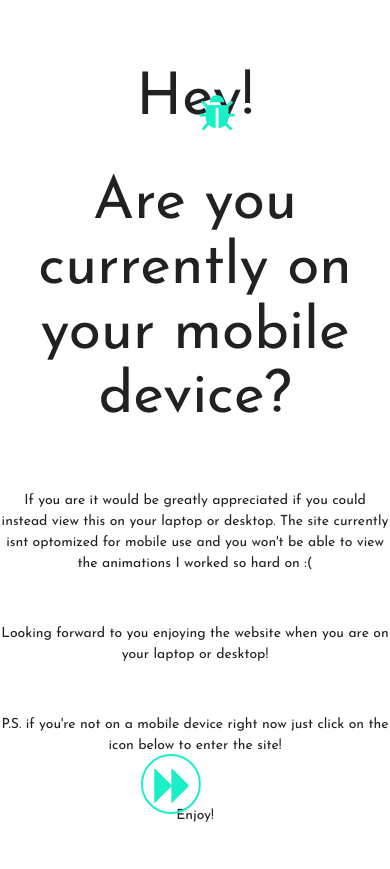
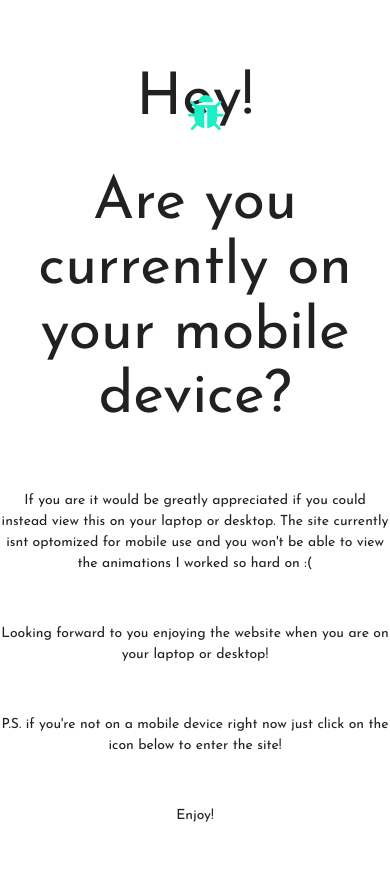
Before and after one commit to s6eskand/personal-website, a Django app: page / in a window 390 px wide. Run offline with Django 3.2, Linux system fonts and the light colour scheme.

Commit message:
making webpage responsive

```diff
--- a/static/css/warningstyle.css
+++ b/static/css/warningstyle.css
@@ -3,8 +3,8 @@
 
 .fa {
 	width: 60px;
-	display: block;
-	text-align: center;
+	/*display: block;
+	text-align: center;*/
 	color: #1AEFC6;
 	font: normal 40px 'FontAwesome';
 	line-height: 60px;
@@ -15,7 +15,7 @@
 
 .bounce {
 	position: absolute;
-	bottom: 30px;
+	/*bottom: 30px;*/
 	left: 50% ;
 	width: 60px;
 	height: 60px ;
```
